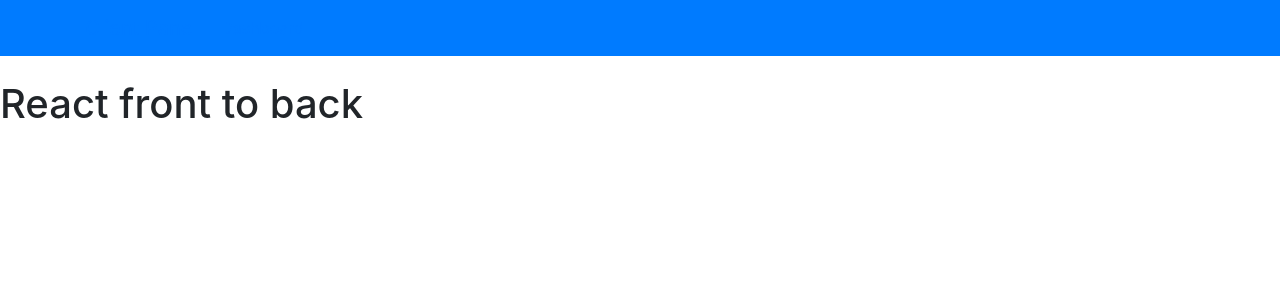
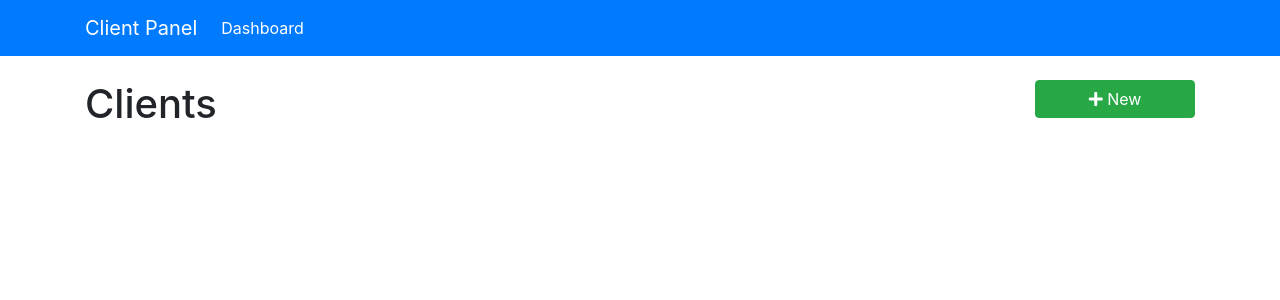
Before and after one commit to aindriu80/react-client-panel, a React (Create React App) app: page / in a window 1280 px wide. Shown: the top 300 px of the page. Built offline with nearby package versions, Linux system fonts and the light colour scheme.

Commit message:
Adding sidebar

```diff
--- a/src/App.css
+++ b/src/App.css
@@ -0,0 +1,3 @@
+a {
+  color: white;
+}
--- a/src/App.js
+++ b/src/App.js
@@ -2,14 +2,18 @@
 import { BrowserRouter as Router, Route, Switch } from "react-router-dom";
 import "./App.css";
 import AppNavBar from "./components/layout/AppNavbar";
-
+import Dashboard from "./components/layout/Dashboard";
 class App extends Component {
   render() {
     return (
       <Router>
         <div className="App">
           <AppNavBar />
-          <h1>React front to back</h1>
+          <div className="container">
+            <Switch>
+              <Route exact path="/" component={Dashboard} />
+            </Switch>
+          </div>
         </div>
       </Router>
     );
--- a/src/components/clients/Clients.js
+++ b/src/components/clients/Clients.js
@@ -0,0 +1,13 @@
+import React, { Component } from "react";
+
+class Clients extends Component {
+  render() {
+    return (
+      <div>
+        <h1>Clients</h1>
+      </div>
+    );
+  }
+}
+
+export default Clients;
--- a/src/components/layout/Dashboard.js
+++ b/src/components/layout/Dashboard.js
@@ -0,0 +1,16 @@
+import React from "react";
+import Clients from "../clients/Clients";
+import Sidebar from "../layout/Sidebar";
+
+export default function Dashboard() {
+  return (
+    <div className="row">
+      <div className="col-md-10">
+        <Clients />
+      </div>
+      <div className="col-md-2">
+        <Sidebar />
+      </div>
+    </div>
+  );
+}
--- a/src/components/layout/Sidebar.js
+++ b/src/components/layout/Sidebar.js
@@ -0,0 +1,10 @@
+import React from "react";
+import { Link } from "react-router-dom";
+
+export default function Sidebar() {
+  return (
+    <Link to="/client/add" className="btn btn-success btn-block">
+      <i className="fas fa-plus" /> New
+    </Link>
+  );
+}
```
